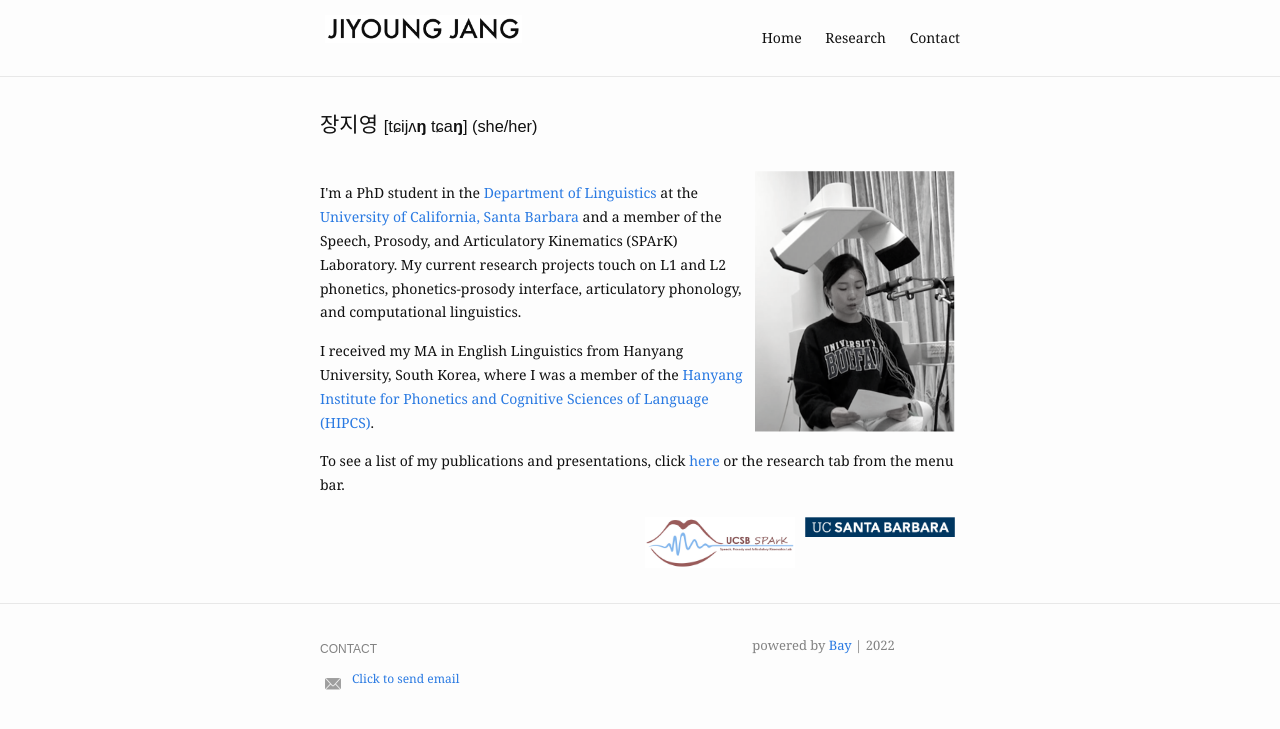
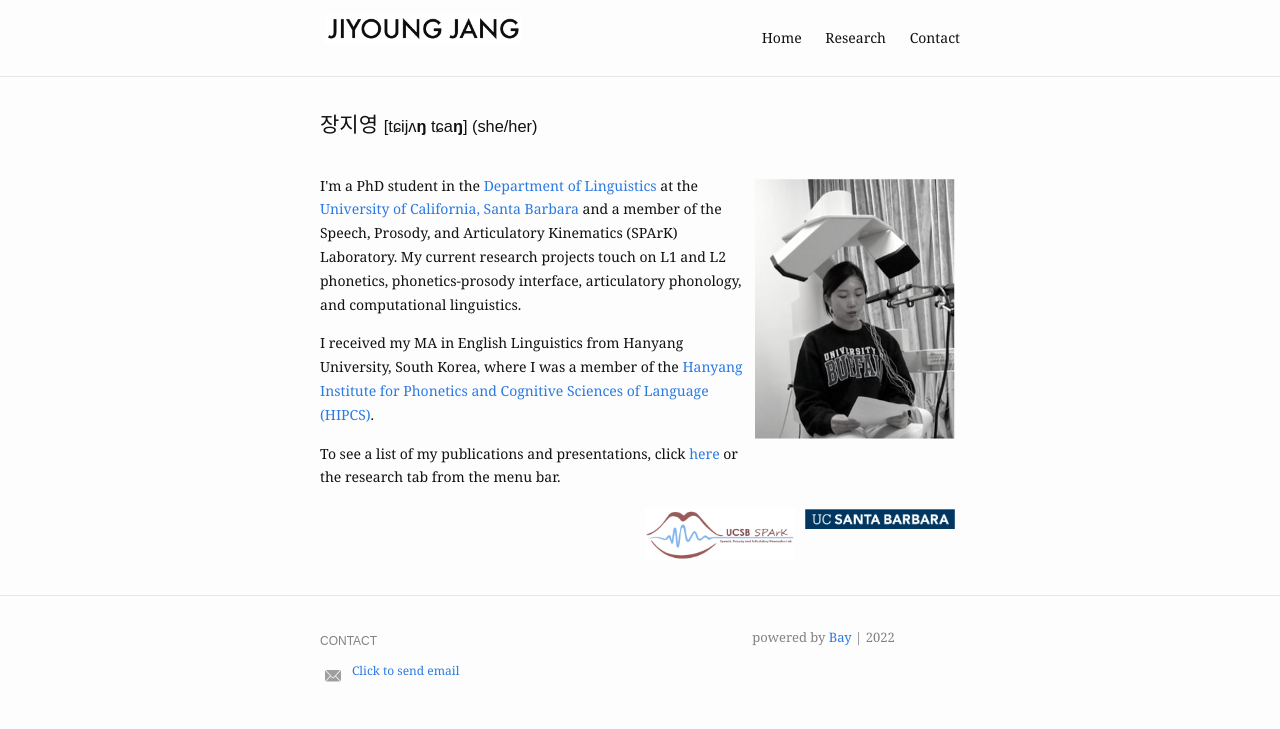
Before and after one commit to jiyoungj/jiyoungj.github.io, a Jekyll site: the page built from index.md, in a window 1280 px wide. Shown: the top 729 px of the page. Built offline with Jekyll 4.4.1, drawn with Linux system fonts in a browser that asks for light colours.

Commit message:
Update index.md

```diff
--- a/index.md
+++ b/index.md
@@ -14,7 +14,8 @@ img {
 </head>
 
 <h2 style="display:inline;">장지영 </h2><h3 style="display:inline;">[tɕijʌ<b>ŋ</b> tɕa<b>ŋ</b>] (she/her)</h3>
-<br>
+
+<h6><br></h6>
 <img src="/assets/img/profile.png" alt="website picture" width="200" aligh="right" float="right">
 
 <p>
```
